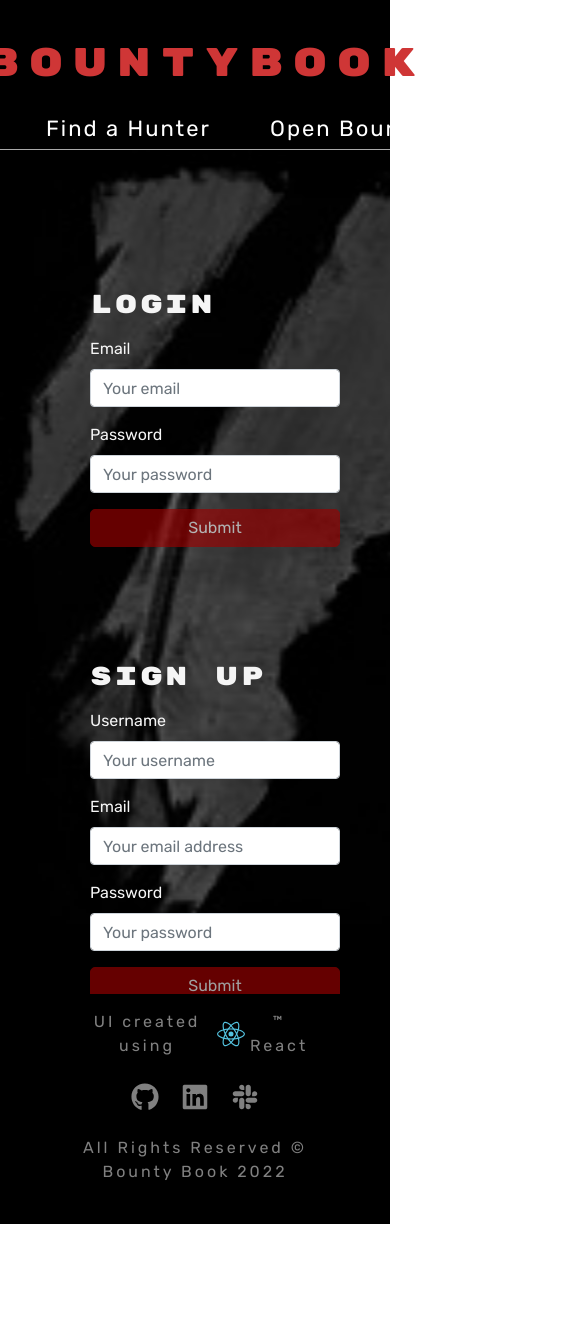
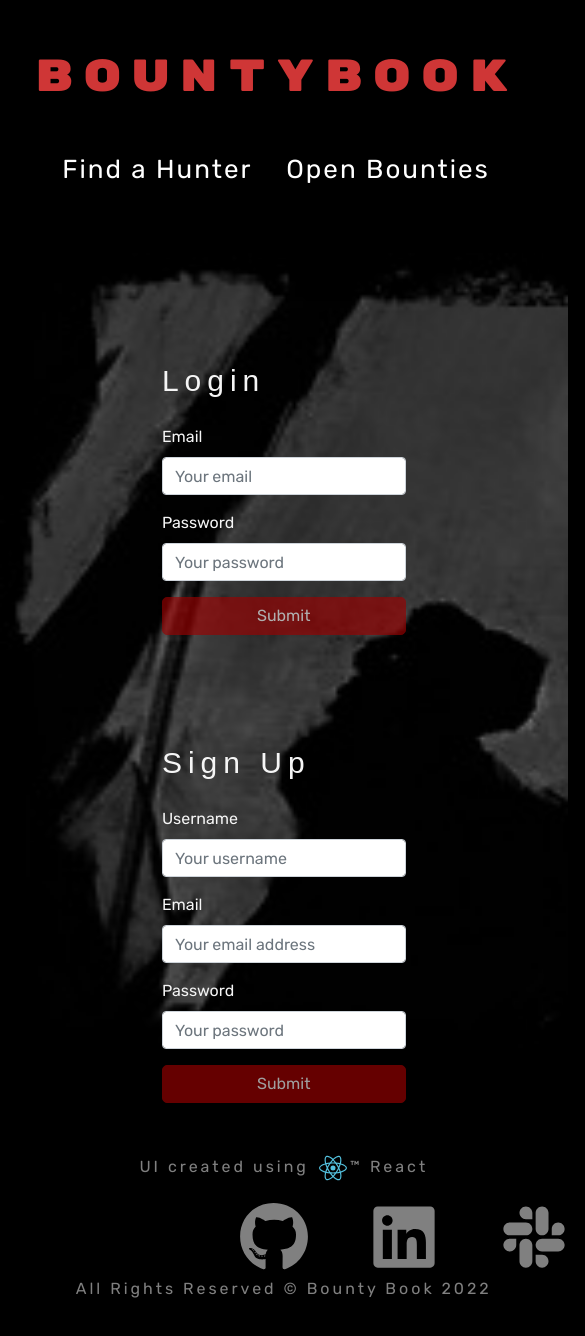
Before and after one commit to Atticus-Robinson/Bounty_Book, a React (Create React App) app in the folder client/: page / in a window 390 px wide. Shown: the top 1336 px of the page, 585 px wide, since content can reach past the window. Before the commit the page ends 1224 px from the top, so only its background shows below. Built offline with nearby package versions, Linux system fonts and the light colour scheme.

Commit message:
adds media queries to UI

```diff
--- a/client/src/components/BountiesMenu.js
+++ b/client/src/components/BountiesMenu.js
@@ -18,7 +18,7 @@ const DropDownList = styled("ul")`
   background: transparent;
   box-sizing: border-box;
   color: slategray;
-  font-size: 1.3rem;
+  // font-size: 1.3rem;
   &:first-child {
     padding-top: 0.8em;
   }
@@ -26,7 +26,7 @@ const DropDownList = styled("ul")`
 
 const ListItem = styled("li")`
   list-style: none;
-  font-weight: 700;
+  // font-weight: 700;
   margin-bottom: 0.8em;
 `;
 
--- a/client/src/index.css
+++ b/client/src/index.css
@@ -1,5 +1,11 @@
 * {
   box-sizing: border-box;
+}
+
+:root {
+  --primary-red: #9b0101;
+  --hover-red: #cf3636;
+  --my-white: #f5f5f5;
 }
 
 body {
@@ -15,14 +21,14 @@ body {
 .header {
   display: flex;
   flex-wrap: wrap;
-  color: #9b0101;
+  color: var(--primary-red);
   padding: 50px;
   letter-spacing: 10px;
   cursor: pointer;
 }
 
 .header:hover {
-  color: #cf3636;
+  color: var(--hover-red);
   transition: .4s;
 }
 
@@ -31,7 +37,7 @@ body {
   flex-direction: row;
   flex-wrap: wrap;
   justify-content: space-between;
-  color: whitesmoke;
+  color: var(--my-white);
   background: #000;
   border-bottom: 1px solid darkgray;
   padding-left: 20px;
@@ -63,7 +69,7 @@ body {
 }
 
 .hunter-title:hover, .bounties-title:hover {
-  color: #9b0101;
+  color: var(--primary-red);
   transition: .4s;
 }
 
@@ -79,13 +85,13 @@ body {
   padding-left: 12px;
   font-size: 16px;
   letter-spacing: 2px;
-  color: whitesmoke;
+  color: var(--my-white);
   background: transparent;
   cursor: pointer;
 }
 
 .hunter-list-options:hover, .bounties-list-options:hover {
-  color: #9b0101;
+  color: var(--primary-red);
   transition: .4s;
 }
 
@@ -95,60 +101,67 @@ body {
   font-style: italic;
 }
 
-/* __________________________________________HOME______________________________________________ */
+/* __________________________________________CONTENT______________________________________________ */
 
 .content-window {
   display: flex;
   flex-wrap: wrap;
   justify-content: center;
   padding: 100px 20px 40px 20px;
-  background-color: black;
+  background-color: #000;
   background-image:url('./images/bountyHunter.jpg');
   background-repeat: no-repeat;
   background-size: 1600px 800px;
   height: 100vh;
+  overflow-y: scroll;
+}
+
+.content-window {
+  -ms-overflow-style: non;
+  scrollbar-width: none;
+}
+
+.content-window::-webkit-scrollbar {
+  display: none;
 }
 
 /* ________________________________________Login Form_________________________________________ */
 
 .login-form {
-  display: flex;
-  flex-wrap: wrap;
-  justify-content: space-around;
-  color: whitesmoke;
-  height: 50%;
+  color: var(--my-white);
+  height: 65%;
+  width: 50%;
   padding: 20px 20px;
-  margin: 20px 50px 20px 50px;
+  margin: 20px 100px 20px 100px;
 }
 
 .signup-form {
-  display: flex;
-  flex-wrap: wrap;
-  justify-content: space-around;
-  color: whitesmoke;
+  color: var(--my-white);
   height: 65%;
+  width: 50%;
   padding: 20px 20px;
-  margin: 20px 50px 20px 50px;
+  margin: 20px 80px 20px 80px;
 }
 
 .access-title {
-  color: whitesmoke;
-  font-size: 26px;
-  letter-spacing: 3px;
-  padding-bottom: 8px;
+  color: var(--my-white);
+  font-size: 30px;
+  font-family: sans-serif;
+  letter-spacing: 6px;
+  padding-bottom: 18px;
 }
 
 .btn {
-  color: whitesmoke;
-  background: #9b0101;
-  width: 250px;
-  border: 1px solid #9b0101;
+  color: var(--my-white);
+  background: var(--primary-red);
+  width: 100%;
+  border: 1px solid var(--primary-red);
   border-radius: 5px;
 }
 
 .btn:hover {
   color: white;
-  background: #cf3636;
+  background: var(--hover-red);
   transition: .4s;
   font-size: 18px
 }
@@ -195,7 +208,7 @@ body {
 }
 
 .footer a:hover {
-  color: #9b0101;
+  color: var(--primary-red);
   transition: .4s;
 }
 
@@ -215,83 +228,119 @@ body {
 
 /* ______________________________________MEDIA QUERIES_____________________________________ */
 
-@media only screen and (max-width: 600px) {
-  .body {
+@media only screen and (max-width: 1028px) {
+
+  html, body {
     display: flex;
     flex-direction: column;
+    background: #000;
+    flex-direction: row;
+    margin-bottom: 0;
     height: 100vh;
-    margin: 0;
   }
 
   .header {
-    padding-top: 40px;
+    font-size: 45px;
     padding-bottom: 0;
+    padding-left: 35px;
   }
 
   .header-content {
     display: flex;
-    justify-content: center;
-    height: 150px;
+    padding-left: 0px;
+    justify-content: space-around;
+    border: none;
+    height: 30vh;
   }
 
   .header-menu {
-    padding: 0;
-    padding-top: 0;
-    padding-left: 14px;
+    display: flex;
+    flex-direction: row;
+    padding-top: 12px;
+    padding-left: 45px;
+    padding-bottom: 50px;
+    justify-content: center;
   }
 
   .hunter-title, .bounties-title {
-    /* margin-bottom: 50px; */
+    display: flex;
+    flex-direction: row;
+    justify-content: space-center;
+    font-size: 26px;
+    margin: 0;
+    padding-left: 0;
+  }
 
+  .hunter-container, .bounties-container {
+    padding-top: 0;
+    width: 72px;
+  }
+
+  .hunter-list-options, .bounties-list-options {
+    font-size: 16px;
+    padding-left: 0;
+    margin: 0;
   }
 
   .content-window {
+    padding: 0px;
+    padding-top: 40px;
+    overflow: scroll;
+    height: 100%;
+  }
+
+  .login-form {
     display: block;
-    height: 100vh;
-    overflow: auto;
+    color: var(--my-white);
+    padding-top: 50px;
+    padding-bottom: 50px;
+  }
+
+  .signup-form {
+    display: block;
+    color: var(--my-white);
+  }
+
+  .btn {
+    color: var(--my-white);
+    background: var(--primary-red);
+    width: 100%;
+    border: 1px solid var(--primary-red);
+    border-radius: 5px;
   }
 
   .footer {
     display: flex;
-    flex-direction: row;
-    justify-content: center;
-    margin: auto;
-    padding: 20%;
+    margin-bottom: 0;
   }
 
   .footer.container-fluid {
     display: flex;
-    flex-direction: row;
+    flex-direction: column;
+    padding-bottom: 30px;
+    padding-left: 0;
+    padding-right: 0px;
     flex-wrap: wrap;
-    padding: 20px 80px;
-    align-items: center;
+  }
+
+  .footer-icons {
     margin: 0;
+    padding: 0;
   }
 
   .navbar-text {
-    display: flex;
-    flex-direction: row;
-    align-items: center;
-    text-align: center;
     margin: 0;
+    padding: 0;
+  }
+
+  .footer a {
+    font-size: 70px;
+    padding-left: 30px;
+    padding-right: 30px;
   }
 }
 
-@media only screen and (max-width: 1024px) {
-  .header-menu {
-    display: flex;
-    flex: 2 80;
-
-  }
-}
-
-
-
-
-
-
-
-
+/* _________________________________________GLOBAL FONT______________________________________ */
 
 h1,
 h2,
```
